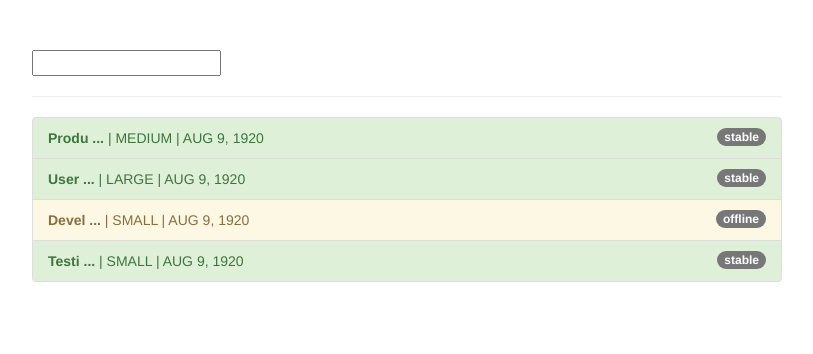
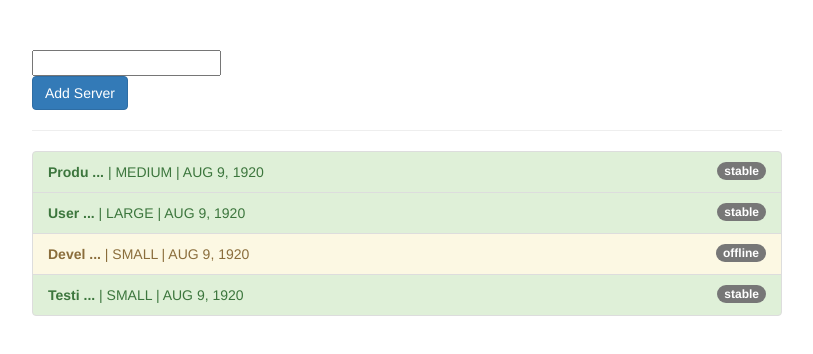
Before and after one commit to BeataJ/pipes, an Angular app: page / in a window 1280 px wide. Shown: the top 354 px of the page, without its empty margins (233-1046 px from the left). Built offline with nearby package versions, Linux system fonts and the light colour scheme.

Commit message:
add bottom onAddServer()

```diff
--- a/src/app/app.component.html
+++ b/src/app/app.component.html
@@ -2,6 +2,8 @@
   <div class="row">
     <div class="col-xs-12 col-sm-10 col-md-8 col-sm-offset-1 col-md-offset-2">
       <input type="text" [(ngModel)]="filteredStatus">
+      <br>
+      <button class="btn btn-primary" (click)="onAddServer()">Add Server</button>
       <hr>
       <ul class="list-group">
         <li
--- a/src/app/app.component.ts
+++ b/src/app/app.component.ts
@@ -39,5 +39,8 @@
       'list-group-item-warning': server.status === 'offline',
       'list-group-item-danger': server.status === 'critical'
     };
+  };
+  onAddServer() {
+
   }
 }
```
